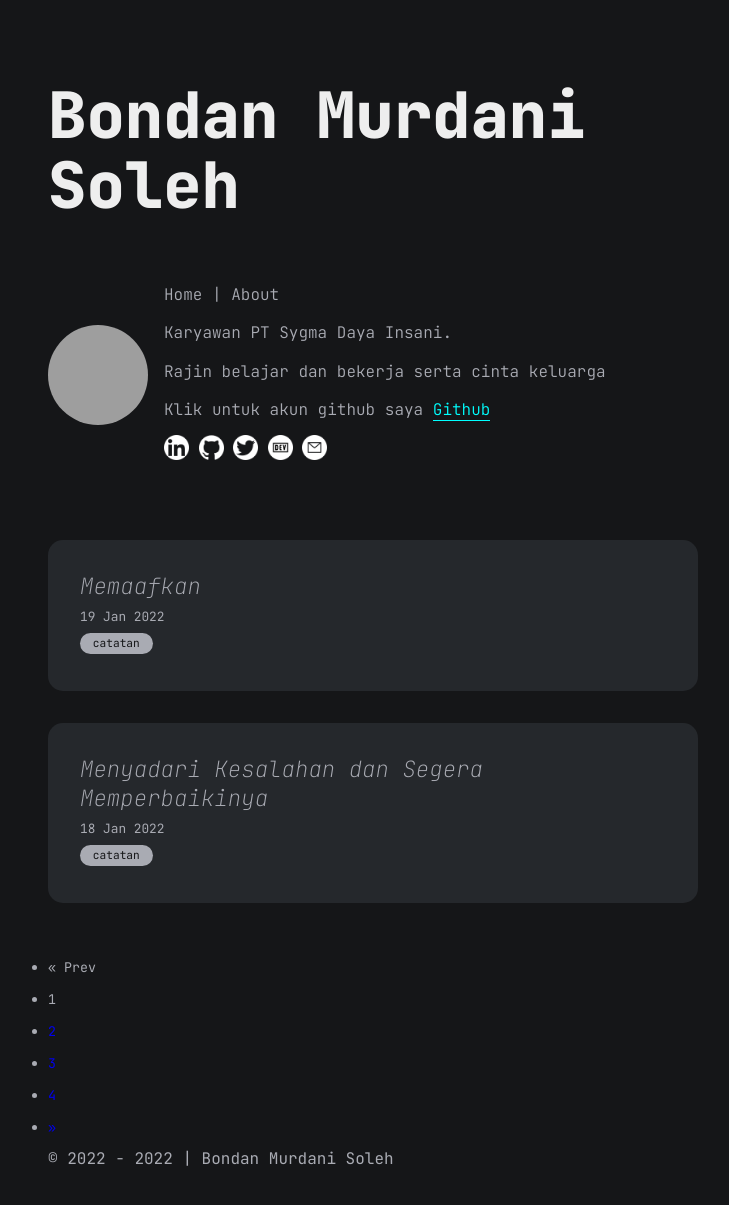
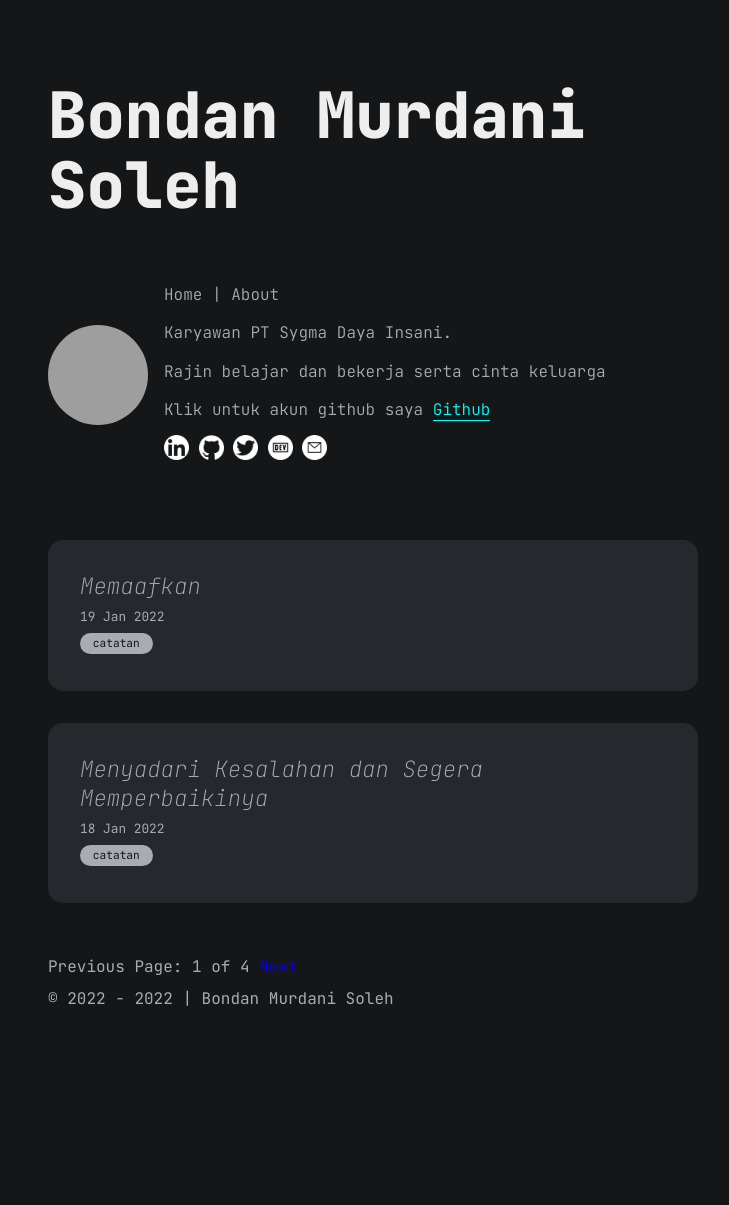
Before and after one commit to papabondan/papabondan.github.io, a Jekyll site: the page built from index.html, in a window 1280 px wide, cut to the strip 0-1223 px from the top of the page. Shown: the top 1205 px of the strip, without its empty margins (267-996 px from the left). Built offline with Jekyll 4.4.1, drawn with Linux system fonts in a browser that asks for light colours; the list of posts is cut into pages by our own code; comment, search, counter and statistics services are not loaded; after the commit the page ends 1063 px from its top, so only the background shows below that; grey boxes are pictures that could not be loaded.

Commit message:
Update pagination.html

```diff
--- a/_includes/pagination.html
+++ b/_includes/pagination.html
@@ -1,45 +1,18 @@
-<!-- Pagination -->
-{% if paginator.total_pages > 1 %}
-<nav aria-label="Page navigation example">
-  <small>
-    <ul class="pagination">
-      {% if paginator.previous_page %}
-        <li class="page-item">
-          <a class="page-link" href="{{ paginator.previous_page_path | prepend: site.baseurl | replace: '//', '/' }}">&laquo;</a>
-        </li>
-      {% else %}
-        <li class="page-item disabled">
-          <span class="page-link">&laquo; Prev</span>
-        </li>
-      {% endif %}
-
-      {% for page in (1..paginator.total_pages) %}
-        {% if page == paginator.page %}
-          <li class="page-item active">
-            <span class="page-link">{{ page }}</span>
-          </li>
-        {% elsif page == 1 %}
-          <li class="page-item">
-            <a class="page-link" href="/">{{ page }}</a>
-          </li>
-        {% else %}
-          <li class="page-item">
-            <a class="page-link" href="{{ site.paginate_path | prepend: site.baseurl | replace: '//', '/' | replace: ':num', page }}">{{ page }}</a>
-          </li>
-        {% endif %}
-      {% endfor %}
-
-      {% if paginator.next_page %}
-        <li class="page-item">
-          <a class="page-link" href="{{ paginator.next_page_path | prepend: site.baseurl | replace: '//', '/' }}">&raquo;</a>
-        </li>
-      {% else %}
-        <li class="page-item disabled">
-          <span class="page-link">&raquo; Next</span>
-        </li>
-      {% endif %}
-    </ul>
-  </small>
-</nav>
-{% endif %}
-<!-- END Pagination -->
+<!-- Pagination links -->
+<div class="pagination">
+  {% if paginator.previous_page %}
+    <a href="{{ paginator.previous_page_path }}" class="previous">
+      Previous
+    </a>
+  {% else %}
+    <span class="previous">Previous</span>
+  {% endif %}
+  <span class="page_number ">
+    Page: {{ paginator.page }} of {{ paginator.total_pages }}
+  </span>
+  {% if paginator.next_page %}
+    <a href="{{ paginator.next_page_path }}" class="next">Next</a>
+  {% else %}
+    <span class="next ">Next</span>
+  {% endif %}
+</div>
```
